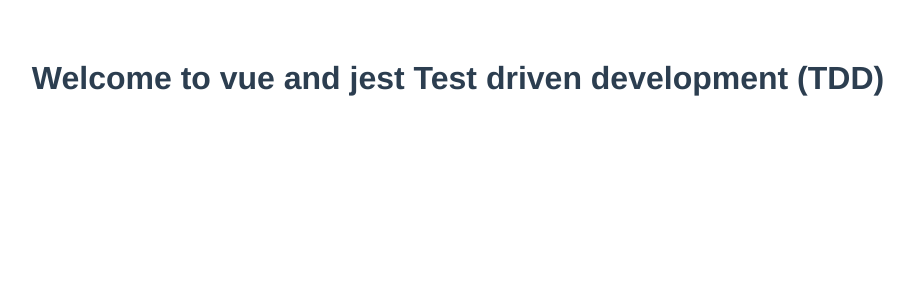
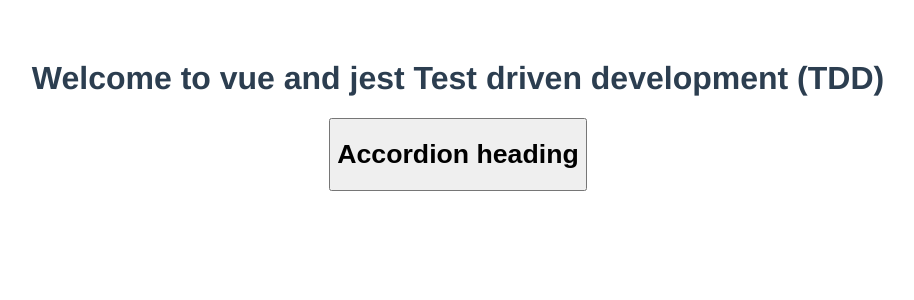
Before and after one commit to naimlatifi5/TDD-Vue, a Vue app: page / in a window 1280 px wide. Shown: the top 300 px of the page, without its empty margins (182-1096 px from the left). Built offline with nearby package versions, Linux system fonts and the light colour scheme.

Commit message:
added more files for testing jest

```diff
--- a/src/App.vue
+++ b/src/App.vue
@@ -1,13 +1,18 @@
 <template>
-  <HelloWorld msg="Welcome to vue and jest Test driven development (TDD)" />
+  <div>
+    <HelloWorld msg="Welcome to vue and jest Test driven development (TDD)" />
+    <Accordion />
+  </div>
 </template>
 
 <script>
 import HelloWorld from './components/HelloWorld.vue'
+import Accordion from './components/Accordion.vue'
 export default {
   name: 'App',
   components: {
     HelloWorld,
+    Accordion,
   },
 }
 </script>
--- a/src/components/Accordion.vue
+++ b/src/components/Accordion.vue
@@ -1,10 +1,20 @@
 <template>
-  <div>Create an accordion component and emit a value with TDD</div>
+  <button type="button" @click="toggleAccordion">
+    <h1>Accordion heading</h1>
+  </button>
 </template>
 
 <script>
 export default {
   name: 'Accordion',
+  data() {
+    return {}
+  },
+  methods: {
+    toggleAccordion() {
+      console.log('clicked')
+    },
+  },
 }
 </script>
 
```
Also changed, not shown: src/store/index.js (added), src/store/modules/module1.js (added), 2 other files (tests, documents, lock files or other folders).
